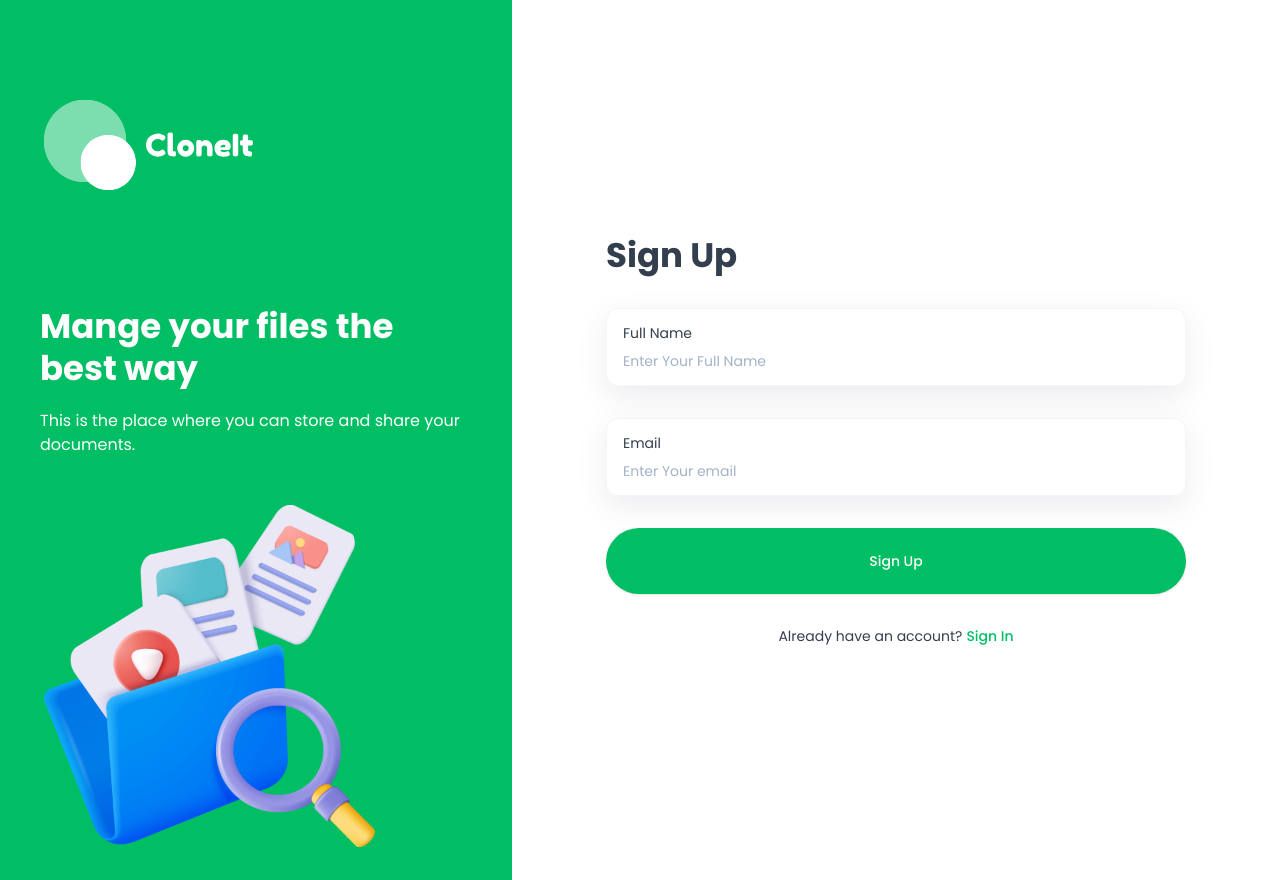
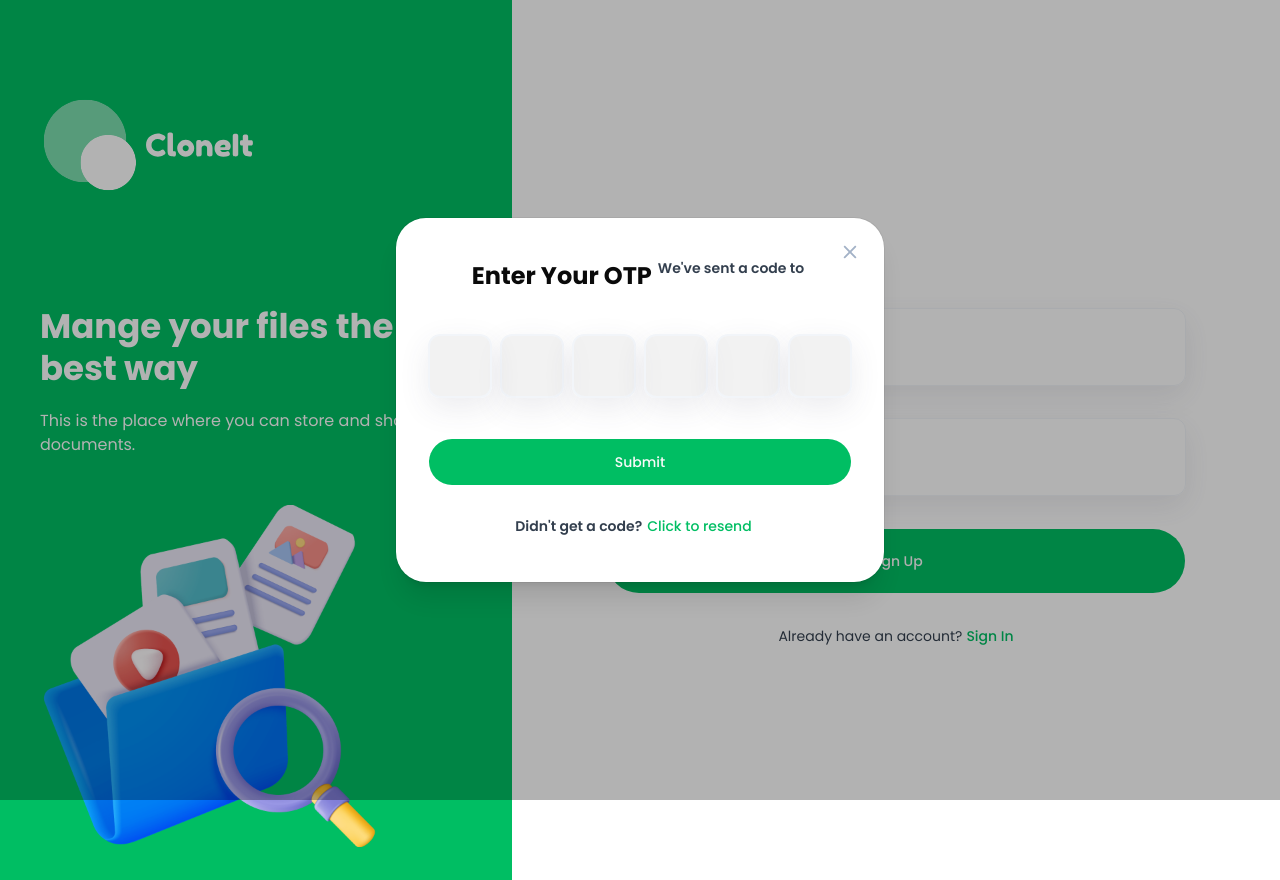
Before and after one commit to mahmoudgouda419/Cloneit, a Next.js app: page /sign-up in a window 1280 px wide. Built offline with nearby package versions, Linux system fonts and the light colour scheme; no server answers.

Commit message:
OTP model functionalty

```diff
--- a/components/AuthForm.tsx
+++ b/components/AuthForm.tsx
@@ -18,6 +18,7 @@ import { Input } from "@/components/ui/input";
 import { useState } from "react";
 import { createAccount } from "@/lib/actions/user.actions";
 import { Account } from "node-appwrite";
+import OTPModal from "@/components/OTPModal";
 
 type FormType = "sign-in" | "sign-up";
 
@@ -34,7 +35,7 @@ const authFormSchema = (formType: FormType) => {
 const AuthForm = ({ type }: { type: FormType }) => {
   const [isLoading, setIsLoading] = useState(false);
   const [errorMessage, setErrorMessage] = useState("");
-  const [account, setAccountId] = useState(null);
+  const [accountId, setAccountId] = useState(null);
 
   const formSchema = authFormSchema(type);
 
@@ -155,6 +156,9 @@ const AuthForm = ({ type }: { type: FormType }) => {
         </form>
       </Form>
       {/* OTP */}
+      {true && (
+        <OTPModal email={form.getValues("email")} accountId={accountId} />
+      )}
     </>
   );
 };
--- /dev/null
+++ b/components/OTPModal.tsx
@@ -0,0 +1,128 @@
+"use client";
+
+import {
+  AlertDialog,
+  AlertDialogAction,
+  AlertDialogContent,
+  AlertDialogDescription,
+  AlertDialogFooter,
+  AlertDialogHeader,
+  AlertDialogTitle,
+} from "@/components/ui/alert-dialog";
+
+import {
+  InputOTP,
+  InputOTPGroup,
+  InputOTPSlot,
+} from "@/components/ui/input-otp";
+import React, { useState } from "react";
+import Image from "next/image";
+import { Button } from "@/components/ui/button";
+import { verifySecret, sendEmailOTP } from "@/lib/actions/user.actions";
+import { useRouter } from "next/navigation";
+
+const OtpModal = ({
+  accountId,
+  email,
+}: {
+  accountId: string;
+  email: string;
+}) => {
+  const router = useRouter();
+  const [isOpen, setIsOpen] = useState(true);
+  const [password, setPassword] = useState("");
+  const [isLoading, setIsLoading] = useState(false);
+
+  const handleSubmit = async (e: React.MouseEvent<HTMLButtonElement>) => {
+    e.preventDefault();
+    setIsLoading(true);
+
+    console.log({ accountId, password });
+
+    try {
+      const sessionId = await verifySecret({ accountId, password });
+
+      console.log({ sessionId });
+
+      if (sessionId) router.push("/");
+    } catch (error) {
+      console.log("Failed to verify OTP", error);
+    }
+
+    setIsLoading(false);
+  };
+
+  const handleResendOtp = async () => {
+    await sendEmailOTP({ email });
+  };
+
+  return (
+    <AlertDialog open={isOpen} onOpenChange={setIsOpen}>
+      <AlertDialogContent className="shad-alert-dialog">
+        <AlertDialogHeader className="relative flex justify-center">
+          <AlertDialogTitle className="h2 text-center">
+            Enter Your OTP
+            <Image
+              src="/assets/icons/close-dark.svg"
+              alt="close"
+              width={20}
+              height={20}
+              onClick={() => setIsOpen(false)}
+              className="otp-close-button"
+            />
+          </AlertDialogTitle>
+          <AlertDialogDescription className="subtitle-2 text-center text-light-100">
+            We&apos;ve sent a code to{" "}
+            <span className="pl-1 text-brand">{email}</span>
+          </AlertDialogDescription>
+        </AlertDialogHeader>
+
+        <InputOTP maxLength={6} value={password} onChange={setPassword}>
+          <InputOTPGroup className="shad-otp">
+            <InputOTPSlot index={0} className="shad-otp-slot" />
+            <InputOTPSlot index={1} className="shad-otp-slot" />
+            <InputOTPSlot index={2} className="shad-otp-slot" />
+            <InputOTPSlot index={3} className="shad-otp-slot" />
+            <InputOTPSlot index={4} className="shad-otp-slot" />
+            <InputOTPSlot index={5} className="shad-otp-slot" />
+          </InputOTPGroup>
+        </InputOTP>
+
+        <AlertDialogFooter>
+          <div className="flex w-full flex-col gap-4">
+            <AlertDialogAction
+              onClick={handleSubmit}
+              className="shad-submit-btn h-12"
+              type="button"
+            >
+              Submit
+              {isLoading && (
+                <Image
+                  src="/assets/icons/loader.svg"
+                  alt="loader"
+                  width={24}
+                  height={24}
+                  className="ml-2 animate-spin"
+                />
+              )}
+            </AlertDialogAction>
+
+            <div className="subtitle-2 mt-2 text-center text-light-100">
+              Didn&apos;t get a code?
+              <Button
+                type="button"
+                variant="link"
+                className="pl-1 text-brand"
+                onClick={handleResendOtp}
+              >
+                Click to resend
+              </Button>
+            </div>
+          </div>
+        </AlertDialogFooter>
+      </AlertDialogContent>
+    </AlertDialog>
+  );
+};
+
+export default OtpModal;
--- a/components/ui/alert-dialog.tsx
+++ b/components/ui/alert-dialog.tsx
@@ -1,141 +1,187 @@
 "use client"
 
 import * as React from "react"
-import * as AlertDialogPrimitive from "@radix-ui/react-alert-dialog"
+import { AlertDialog as AlertDialogPrimitive } from "@base-ui/react/alert-dialog"
 
 import { cn } from "@/lib/utils"
-import { buttonVariants } from "@/components/ui/button"
+import { Button } from "@/components/ui/button"
 
-const AlertDialog = AlertDialogPrimitive.Root
+function AlertDialog({ ...props }: AlertDialogPrimitive.Root.Props) {
+  return <AlertDialogPrimitive.Root data-slot="alert-dialog" {...props} />
+}
 
-const AlertDialogTrigger = AlertDialogPrimitive.Trigger
+function AlertDialogTrigger({ ...props }: AlertDialogPrimitive.Trigger.Props) {
+  return (
+    <AlertDialogPrimitive.Trigger data-slot="alert-dialog-trigger" {...props} />
+  )
+}
 
-const AlertDialogPortal = AlertDialogPrimitive.Portal
+function AlertDialogPortal({ ...props }: AlertDialogPrimitive.Portal.Props) {
+  return (
+    <AlertDialogPrimitive.Portal data-slot="alert-dialog-portal" {...props} />
+  )
+}
 
-const AlertDialogOverlay = React.forwardRef<
-  React.ElementRef<typeof AlertDialogPrimitive.Overlay>,
-  React.ComponentPropsWithoutRef<typeof AlertDialogPrimitive.Overlay>
->(({ className, ...props }, ref) => (
-  <AlertDialogPrimitive.Overlay
+function AlertDialogOverlay({
+  className,
+  ...props
+}: AlertDialogPrimitive.Backdrop.Props) {
+  return (
+    <AlertDialogPrimitive.Backdrop
+      data-slot="alert-dialog-overlay"
       className={cn(
-      "fixed inset-0 z-50 bg-black/80 data-[state=open]:animate-in data-[state=closed]:animate-out data-[state=closed]:fade-out-0 data-[state=open]:fade-in-0",
+        "fixed inset-0 isolate z-50 bg-black/30 duration-100 supports-backdrop-filter:backdrop-blur-sm data-open:animate-in data-open:fade-in-0 data-closed:animate-out data-closed:fade-out-0",
         className
       )}
       {...props}
-    ref={ref}
     />
-))
-AlertDialogOverlay.displayName = AlertDialogPrimitive.Overlay.displayName
+  )
+}
 
-const AlertDialogContent = React.forwardRef<
-  React.ElementRef<typeof AlertDialogPrimitive.Content>,
-  React.ComponentPropsWithoutRef<typeof AlertDialogPrimitive.Content>
->(({ className, ...props }, ref) => (
+function AlertDialogContent({
+  className,
+  size = "default",
+  ...props
+}: AlertDialogPrimitive.Popup.Props & {
+  size?: "default" | "sm"
+}) {
+  return (
     <AlertDialogPortal>
       <AlertDialogOverlay />
-    <AlertDialogPrimitive.Content
-      ref={ref}
+      <AlertDialogPrimitive.Popup
+        data-slot="alert-dialog-content"
+        data-size={size}
         className={cn(
-        "fixed left-[50%] top-[50%] z-50 grid w-full max-w-lg translate-x-[-50%] translate-y-[-50%] gap-4 border bg-background p-6 shadow-lg duration-200 data-[state=open]:animate-in data-[state=closed]:animate-out data-[state=closed]:fade-out-0 data-[state=open]:fade-in-0 data-[state=closed]:zoom-out-95 data-[state=open]:zoom-in-95 data-[state=closed]:slide-out-to-left-1/2 data-[state=closed]:slide-out-to-top-[48%] data-[state=open]:slide-in-from-left-1/2 data-[state=open]:slide-in-from-top-[48%] sm:rounded-lg",
+          "group/alert-dialog-content fixed top-1/2 left-1/2 z-50 grid w-full -translate-x-1/2 -translate-y-1/2 gap-6 rounded-[min(var(--radius-4xl),24px)] bg-popover p-6 text-popover-foreground shadow-xl ring-1 ring-foreground/5 duration-100 outline-none data-[size=default]:max-w-xs data-[size=sm]:max-w-xs data-[size=default]:sm:max-w-md dark:ring-foreground/10 data-open:animate-in data-open:fade-in-0 data-open:zoom-in-95 data-closed:animate-out data-closed:fade-out-0 data-closed:zoom-out-95",
           className
         )}
         {...props}
       />
     </AlertDialogPortal>
-))
-AlertDialogContent.displayName = AlertDialogPrimitive.Content.displayName
+  )
+}
 
-const AlertDialogHeader = ({
+function AlertDialogHeader({
   className,
   ...props
-}: React.HTMLAttributes<HTMLDivElement>) => (
+}: React.ComponentProps<"div">) {
+  return (
     <div
+      data-slot="alert-dialog-header"
       className={cn(
-      "flex flex-col space-y-2 text-center sm:text-left",
+        "grid grid-rows-[auto_1fr] place-items-center gap-1.5 text-center has-data-[slot=alert-dialog-media]:grid-rows-[auto_auto_1fr] has-data-[slot=alert-dialog-media]:gap-x-6 sm:group-data-[size=default]/alert-dialog-content:place-items-start sm:group-data-[size=default]/alert-dialog-content:text-left sm:group-data-[size=default]/alert-dialog-content:has-data-[slot=alert-dialog-media]:grid-rows-[auto_1fr]",
         className
       )}
       {...props}
     />
   )
-AlertDialogHeader.displayName = "AlertDialogHeader"
+}
 
-const AlertDialogFooter = ({
+function AlertDialogFooter({
   className,
   ...props
-}: React.HTMLAttributes<HTMLDivElement>) => (
+}: React.ComponentProps<"div">) {
+  return (
     <div
+      data-slot="alert-dialog-footer"
       className={cn(
-      "flex flex-col-reverse sm:flex-row sm:justify-end sm:space-x-2",
+        "flex flex-col-reverse gap-2 group-data-[size=sm]/alert-dialog-content:grid group-data-[size=sm]/alert-dialog-content:grid-cols-2 sm:flex-row sm:justify-end",
         className
       )}
       {...props}
     />
   )
-AlertDialogFooter.displayName = "AlertDialogFooter"
+}
 
-const AlertDialogTitle = React.forwardRef<
-  React.ElementRef<typeof AlertDialogPrimitive.Title>,
-  React.ComponentPropsWithoutRef<typeof AlertDialogPrimitive.Title>
->(({ className, ...props }, ref) => (
-  <AlertDialogPrimitive.Title
-    ref={ref}
-    className={cn("text-lg font-semibold", className)}
-    {...props}
-  />
-))
-AlertDialogTitle.displayName = AlertDialogPrimitive.Title.displayName
-
-const AlertDialogDescription = React.forwardRef<
-  React.ElementRef<typeof AlertDialogPrimitive.Description>,
-  React.ComponentPropsWithoutRef<typeof AlertDialogPrimitive.Description>
->(({ className, ...props }, ref) => (
-  <AlertDialogPrimitive.Description
-    ref={ref}
-    className={cn("text-sm text-muted-foreground", className)}
-    {...props}
-  />
-))
-AlertDialogDescription.displayName =
-  AlertDialogPrimitive.Description.displayName
-
-const AlertDialogAction = React.forwardRef<
-  React.ElementRef<typeof AlertDialogPrimitive.Action>,
-  React.ComponentPropsWithoutRef<typeof AlertDialogPrimitive.Action>
->(({ className, ...props }, ref) => (
-  <AlertDialogPrimitive.Action
-    ref={ref}
-    className={cn(buttonVariants(), className)}
-    {...props}
-  />
-))
-AlertDialogAction.displayName = AlertDialogPrimitive.Action.displayName
-
-const AlertDialogCancel = React.forwardRef<
-  React.ElementRef<typeof AlertDialogPrimitive.Cancel>,
-  React.ComponentPropsWithoutRef<typeof AlertDialogPrimitive.Cancel>
->(({ className, ...props }, ref) => (
-  <AlertDialogPrimitive.Cancel
-    ref={ref}
+function AlertDialogMedia({
+  className,
+  ...props
+}: React.ComponentProps<"div">) {
+  return (
+    <div
+      data-slot="alert-dialog-media"
       className={cn(
-      buttonVariants({ variant: "outline" }),
-      "mt-2 sm:mt-0",
+        "mb-2 inline-flex size-16 items-center justify-center rounded-full bg-muted sm:group-data-[size=default]/alert-dialog-content:row-span-2 *:[svg:not([class*='size-'])]:size-8",
         className
       )}
       {...props}
     />
-))
-AlertDialogCancel.displayName = AlertDialogPrimitive.Cancel.displayName
+  )
+}
+
+function AlertDialogTitle({
+  className,
+  ...props
+}: React.ComponentProps<typeof AlertDialogPrimitive.Title>) {
+  return (
+    <AlertDialogPrimitive.Title
+      data-slot="alert-dialog-title"
+      className={cn(
+        "text-lg font-medium sm:group-data-[size=default]/alert-dialog-content:group-has-data-[slot=alert-dialog-media]/alert-dialog-content:col-start-2",
+        className
+      )}
+      {...props}
+    />
+  )
+}
+
+function AlertDialogDescription({
+  className,
+  ...props
+}: React.ComponentProps<typeof AlertDialogPrimitive.Description>) {
+  return (
+    <AlertDialogPrimitive.Description
+      data-slot="alert-dialog-description"
+      className={cn(
+        "text-sm text-balance text-muted-foreground md:text-pretty *:[a]:underline *:[a]:underline-offset-3 *:[a]:hover:text-foreground",
+        className
+      )}
+      {...props}
+    />
+  )
+}
+
+function AlertDialogAction({
+  className,
+  ...props
+}: React.ComponentProps<typeof Button>) {
+  return (
+    <Button
+      data-slot="alert-dialog-action"
+      className={cn(className)}
+      {...props}
+    />
+  )
+}
+
+function AlertDialogCancel({
+  className,
+  variant = "outline",
+  size = "default",
+  ...props
+}: AlertDialogPrimitive.Close.Props &
+  Pick<React.ComponentProps<typeof Button>, "variant" | "size">) {
+  return (
+    <AlertDialogPrimitive.Close
+      data-slot="alert-dialog-cancel"
+      className={cn(className)}
+      render={<Button variant={variant} size={size} />}
+      {...props}
+    />
+  )
+}
 
 export {
   AlertDialog,
-  AlertDialogPortal,
-  AlertDialogOverlay,
-  AlertDialogTrigger,
-  AlertDialogContent,
-  AlertDialogHeader,
-  AlertDialogFooter,
-  AlertDialogTitle,
-  AlertDialogDescription,
   AlertDialogAction,
   AlertDialogCancel,
+  AlertDialogContent,
+  AlertDialogDescription,
+  AlertDialogFooter,
+  AlertDialogHeader,
+  AlertDialogMedia,
+  AlertDialogOverlay,
+  AlertDialogPortal,
+  AlertDialogTitle,
+  AlertDialogTrigger,
 }
--- a/components/ui/button.tsx
+++ b/components/ui/button.tsx
@@ -1,30 +1,34 @@
-import * as React from "react"
-import { Slot } from "@radix-ui/react-slot"
+import { Button as ButtonPrimitive } from "@base-ui/react/button"
 import { cva, type VariantProps } from "class-variance-authority"
 
 import { cn } from "@/lib/utils"
 
 const buttonVariants = cva(
-  "inline-flex items-center justify-center gap-2 whitespace-nowrap rounded-md text-sm font-medium transition-colors focus-visible:outline-none focus-visible:ring-1 focus-visible:ring-ring disabled:pointer-events-none disabled:opacity-50 [&_svg]:pointer-events-none [&_svg]:size-4 [&_svg]:shrink-0",
+  "group/button inline-flex shrink-0 items-center justify-center rounded-2xl border border-transparent bg-clip-padding text-sm font-medium whitespace-nowrap transition-all outline-none select-none focus-visible:border-ring focus-visible:ring-3 focus-visible:ring-ring/30 active:not-aria-[haspopup]:translate-y-px disabled:pointer-events-none disabled:opacity-50 aria-invalid:border-destructive aria-invalid:ring-3 aria-invalid:ring-destructive/20 dark:aria-invalid:border-destructive/50 dark:aria-invalid:ring-destructive/40 [&_svg]:pointer-events-none [&_svg]:shrink-0 [&_svg:not([class*='size-'])]:size-4",
   {
     variants: {
       variant: {
-        default:
-          "bg-primary text-primary-foreground shadow hover:bg-primary/90",
+        default: "bg-primary text-primary-foreground hover:bg-primary/80",
+        outline:
+          "border-border bg-background hover:bg-muted hover:text-foreground aria-expanded:bg-muted aria-expanded:text-foreground dark:bg-transparent dark:hover:bg-input/30",
+        secondary:
+          "bg-secondary text-secondary-foreground hover:bg-[color-mix(in_oklch,var(--secondary),var(--foreground)_5%)] aria-expanded:bg-secondary aria-expanded:text-secondary-foreground",
+        ghost:
+          "hover:bg-muted hover:text-foreground aria-expanded:bg-muted aria-expanded:text-foreground dark:hover:bg-muted/50",
         destructive:
-          "bg-destructive text-destructive-foreground shadow-sm hover:bg-destructive/90",
-        outline:
-          "border border-input bg-background shadow-sm hover:bg-accent hover:text-accent-foreground",
-        secondary:
-          "bg-secondary text-secondary-foreground shadow-sm hover:bg-secondary/80",
-        ghost: "hover:bg-accent hover:text-accent-foreground",
+          "bg-destructive/10 text-destructive hover:bg-destructive/20 focus-visible:border-destructive/40 focus-visible:ring-destructive/20 dark:bg-destructive/20 dark:hover:bg-destructive/30 dark:focus-visible:ring-destructive/40",
         link: "text-primary underline-offset-4 hover:underline",
       },
       size: {
-        default: "h-9 px-4 py-2",
-        sm: "h-8 rounded-md px-3 text-xs",
-        lg: "h-10 rounded-md px-8",
-        icon: "h-9 w-9",
+        default:
+          "h-8 gap-1.5 px-3 has-data-[icon=inline-end]:pr-2.5 has-data-[icon=inline-start]:pl-2.5",
+        xs: "h-6 gap-1 px-2.5 text-xs has-data-[icon=inline-end]:pr-2 has-data-[icon=inline-start]:pl-2 [&_svg:not([class*='size-'])]:size-3",
+        sm: "h-7 gap-1 px-3 has-data-[icon=inline-end]:pr-2 has-data-[icon=inline-start]:pl-2",
+        lg: "h-9 gap-1.5 px-4 has-data-[icon=inline-end]:pr-3 has-data-[icon=inline-start]:pl-3",
+        icon: "size-8",
+        "icon-xs": "size-6 [&_svg:not([class*='size-'])]:size-3",
+        "icon-sm": "size-7",
+        "icon-lg": "size-9",
       },
     },
     defaultVariants: {
@@ -34,24 +38,19 @@ const buttonVariants = cva(
   }
 )
 
-export interface ButtonProps
-  extends React.ButtonHTMLAttributes<HTMLButtonElement>,
-    VariantProps<typeof buttonVariants> {
-  asChild?: boolean
+function Button({
+  className,
+  variant = "default",
+  size = "default",
+  ...props
+}: ButtonPrimitive.Props & VariantProps<typeof buttonVariants>) {
+  return (
+    <ButtonPrimitive
+      data-slot="button"
+      className={cn(buttonVariants({ variant, size, className }))}
+      {...props}
+    />
+  )
 }
 
-const Button = React.forwardRef<HTMLButtonElement, ButtonProps>(
-  ({ className, variant, size, asChild = false, ...props }, ref) => {
-    const Comp = asChild ? Slot : "button"
-    return (
-      <Comp
-        className={cn(buttonVariants({ variant, size, className }))}
-        ref={ref}
-        {...props}
-      />
-    )
-  }
-)
-Button.displayName = "Button"
-
 export { Button, buttonVariants }
--- a/components/ui/input-otp.tsx
+++ b/components/ui/input-otp.tsx
@@ -1,48 +1,61 @@
 "use client"
 
 import * as React from "react"
-import { DashIcon } from "@radix-ui/react-icons"
 import { OTPInput, OTPInputContext } from "input-otp"
 
 import { cn } from "@/lib/utils"
+import { MinusIcon } from "lucide-react"
 
-const InputOTP = React.forwardRef<
-  React.ElementRef<typeof OTPInput>,
-  React.ComponentPropsWithoutRef<typeof OTPInput>
->(({ className, containerClassName, ...props }, ref) => (
+function InputOTP({
+  className,
+  containerClassName,
+  ...props
+}: React.ComponentProps<typeof OTPInput> & {
+  containerClassName?: string
+}) {
+  return (
     <OTPInput
-    ref={ref}
+      data-slot="input-otp"
       containerClassName={cn(
-      "flex items-center gap-2 has-[:disabled]:opacity-50",
+        "cn-input-otp flex items-center has-disabled:opacity-50",
         containerClassName
       )}
+      spellCheck={false}
       className={cn("disabled:cursor-not-allowed", className)}
       {...props}
     />
-))
-InputOTP.displayName = "InputOTP"
+  )
+}
 
-const InputOTPGroup = React.forwardRef<
-  React.ElementRef<"div">,
-  React.ComponentPropsWithoutRef<"div">
->(({ className, ...props }, ref) => (
-  <div ref={ref} className={cn("flex items-center", className)} {...props} />
-))
-InputOTPGroup.displayName = "InputOTPGroup"
+function InputOTPGroup({ className, ...props }: React.ComponentProps<"div">) {
+  return (
+    <div
+      data-slot="input-otp-group"
+      className={cn(
+        "flex items-center rounded-2xl has-aria-invalid:border-destructive has-aria-invalid:ring-3 has-aria-invalid:ring-destructive/20 dark:has-aria-invalid:ring-destructive/40",
+        className
+      )}
+      {...props}
+    />
+  )
+}
 
-const InputOTPSlot = React.forwardRef<
-  React.ElementRef<"div">,
-  React.ComponentPropsWithoutRef<"div"> & { index: number }
->(({ index, className, ...props }, ref) => {
+function InputOTPSlot({
+  index,
+  className,
+  ...props
+}: React.ComponentProps<"div"> & {
+  index: number
+}) {
   const inputOTPContext = React.useContext(OTPInputContext)
-  const { char, hasFakeCaret, isActive } = inputOTPContext.slots[index]
+  const { char, hasFakeCaret, isActive } = inputOTPContext?.slots[index] ?? {}
 
   return (
     <div
-      ref={ref}
+      data-slot="input-otp-slot"
+      data-active={isActive}
       className={cn(
-        "relative flex h-9 w-9 items-center justify-center border-y border-r border-input text-sm shadow-sm transition-all first:rounded-l-md first:border-l last:rounded-r-md",
-        isActive && "z-10 ring-1 ring-ring",
+        "relative flex size-8 items-center justify-center border-y border-r border-input bg-input/50 text-sm transition-[color,box-shadow] duration-200 outline-none first:rounded-l-2xl first:border-l last:rounded-r-2xl aria-invalid:border-destructive data-[active=true]:z-10 data-[active=true]:border-ring data-[active=true]:ring-3 data-[active=true]:ring-ring/30 data-[active=true]:aria-invalid:ring-destructive/20 dark:data-[active=true]:aria-invalid:ring-destructive/40",
         className
       )}
       {...props}
@@ -55,17 +68,20 @@ const InputOTPSlot = React.forwardRef<
       )}
     </div>
   )
-})
-InputOTPSlot.displayName = "InputOTPSlot"
+}
 
-const InputOTPSeparator = React.forwardRef<
-  React.ElementRef<"div">,
-  React.ComponentPropsWithoutRef<"div">
->(({ ...props }, ref) => (
-  <div ref={ref} role="separator" {...props}>
-    <DashIcon />
+function InputOTPSeparator({ ...props }: React.ComponentProps<"div">) {
+  return (
+    <div
+      data-slot="input-otp-separator"
+      className="flex items-center [&_svg:not([class*='size-'])]:size-4"
+      role="separator"
+      {...props}
+    >
+      <MinusIcon
+      />
     </div>
-))
-InputOTPSeparator.displayName = "InputOTPSeparator"
+  )
+}
 
 export { InputOTP, InputOTPGroup, InputOTPSlot, InputOTPSeparator }
```
Also changed, not shown: lib/actions/user.actions.ts (+25 -1 lines). Lines whose indentation alone changed are shown as unchanged.
